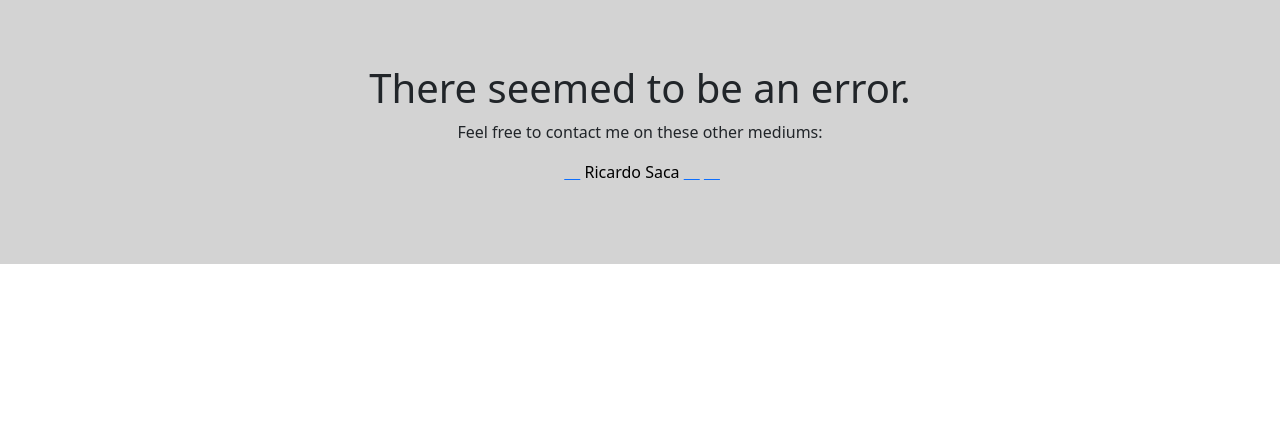
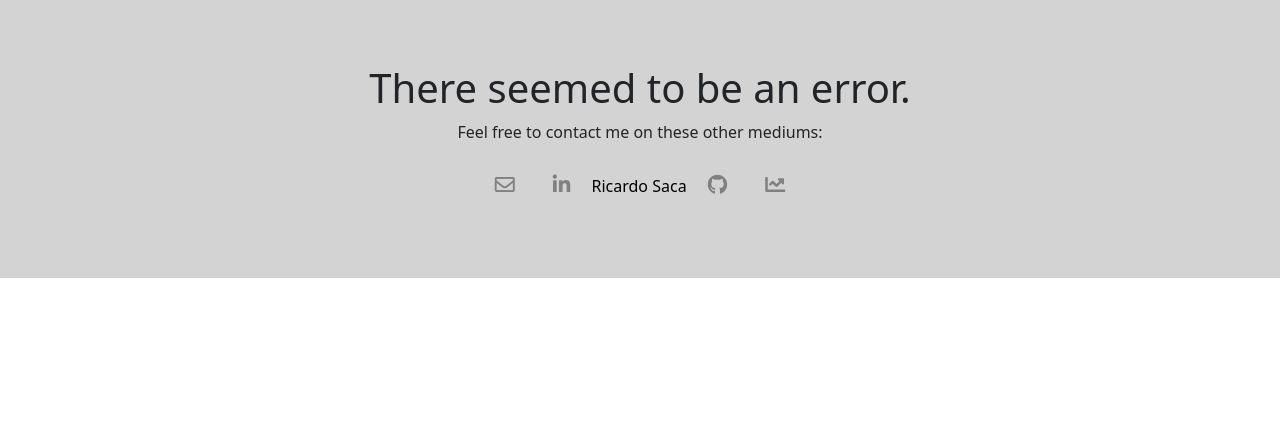
Before and after one commit to RicardoSaca/website, a Flask app: page /error in a window 1280 px wide. Shown: the part 56-491 px from the top of the page. Run offline with Flask 2, Linux system fonts and the light colour scheme.

Commit message:
Fix in error page

```diff
--- a/website/main/templates/error.html
+++ b/website/main/templates/error.html
@@ -10,13 +10,14 @@
             <p>
                 <div class="container">
                     <span class="text-muted">
-                    <p>
-                        <a href="mailto:ricardosaca@gmail.com" class="fa fa-envelope-o" targe="_blank"></a>
-                        <a href="https://www.linkedin.com/in/ricardosaca/" class="fa fa-linkedin"></a>
-                        <a class="footHome" href="{{ url_for('home') }}">Ricardo Saca</a>
-                        <a href="https://github.com/RicardoSaca" class="fa fa-github" ></a>
-                        <a href="https://twitter.com/RicardoSaca98" class="fa fa-twitter"></a>
-                    </p>
+                        <p>
+                            <a href="mailto:ricardosaca@gmail.com" target="_blank" title="My email"><i class="far fa-envelope"></i></a>
+                            <a href="https://www.linkedin.com/in/ricardosaca/" title="Linkedin"><i class="fab fa-linkedin-in"></i></a>
+                            <a class="footHome" href="{{ url_for('main.home') }}">Ricardo Saca</a>
+                            <a href="https://github.com/RicardoSaca" title="Github"><i class="fab fa-github"></i></a>
+                            <!-- <a href="https://twitter.com/RicardoSaca98"><i class="fab fa-twitter"></i></a> -->
+                            <a href="https://public.tableau.com/app/profile/ricardo.saca" title="Tableau"><i class="fas fa-chart-line"></i></a>
+                        </p>
                     </span>
                 </div>
             </p>
```
